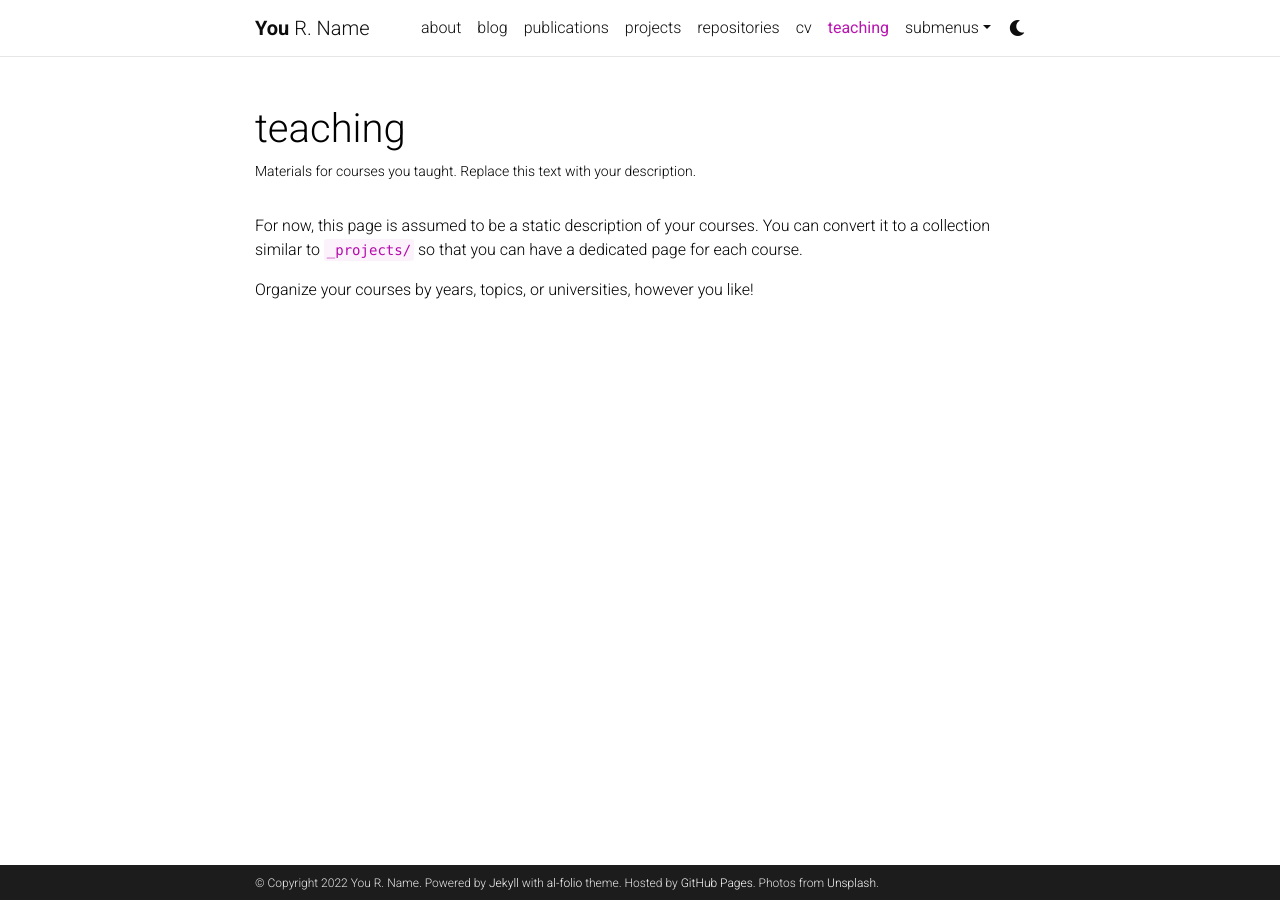
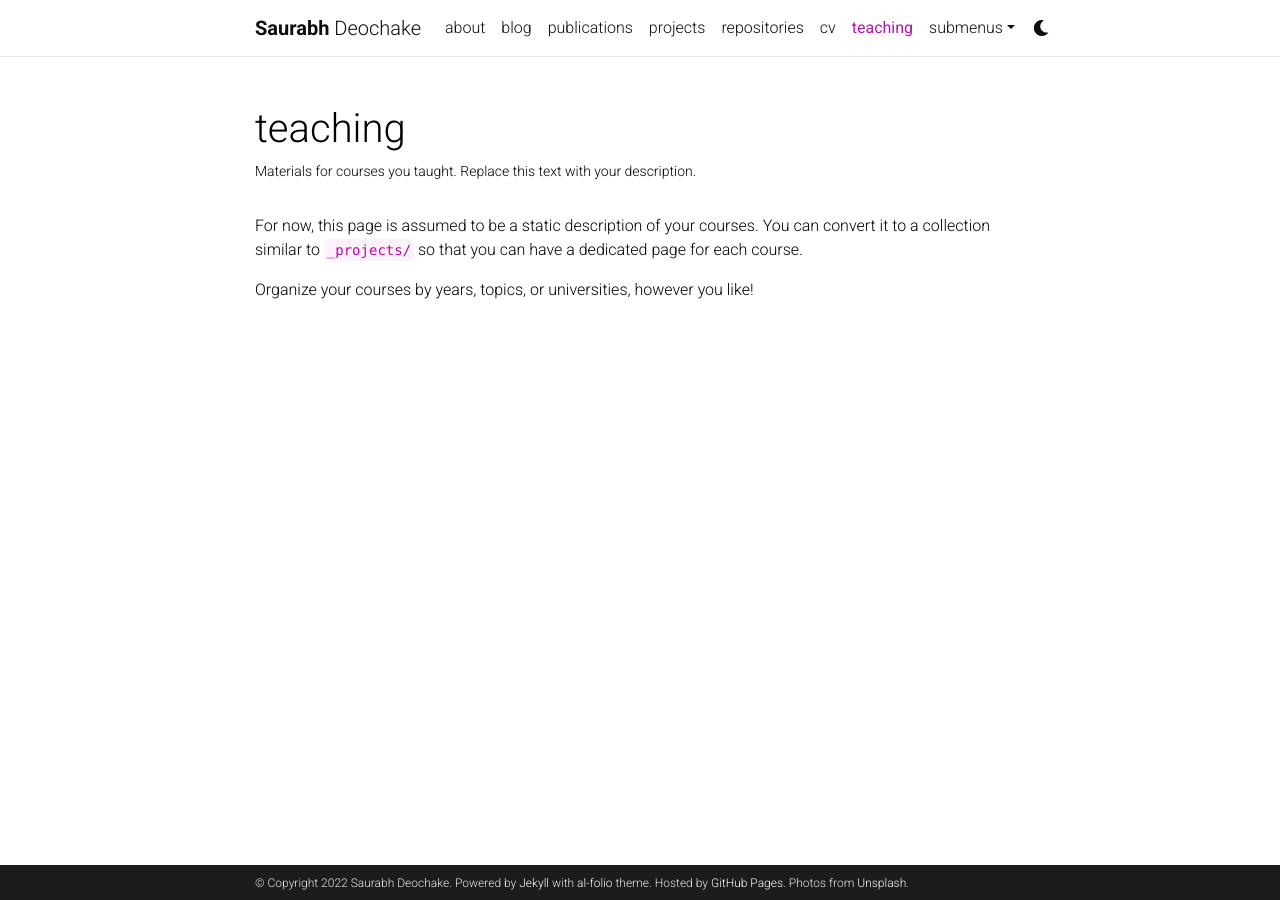
Before and after one commit to saurabh-deochake/saurabh-deochake.github.io, a Jekyll site: the page built from _pages/teaching.md, in a window 1280 px wide. Built offline with Jekyll 4.4.1, drawn with Linux system fonts in a browser that asks for light colours; full-size pictures stand in for the smaller copies a plugin makes; comment, search, counter and statistics services are not loaded; a style sheet for code colours, icons or effects is not loaded.

Commit message:
new changes

```diff
--- a/_config.yml
+++ b/_config.yml
@@ -3,12 +3,12 @@
 # -----------------------------------------------------------------------------
 
 title: blank # the website title (if blank, full name will be used instead)
-first_name: You
-middle_name: R.
-last_name: Name
-email: you@example.com
+first_name: Saurabh
+middle_name:
+last_name: Deochake
+email: saurabh.deochake@gmail.com
 description: > # the ">" symbol means to ignore newlines until "footer_text:"
-  A simple, whitespace theme for academics. Based on [*folio](https://github.com/bogoli/-folio) design.
+  Hi, this is Saurabh.
 footer_text: >
   Powered by <a href="https://jekyllrb.com/" target="_blank">Jekyll</a> with <a href="https://github.com/alshedivat/al-folio">al-folio</a> theme.
   Hosted by <a href="https://pages.github.com/" target="_blank">GitHub Pages</a>.
@@ -97,8 +97,7 @@ facebook_id: # your facebook id
 discord_id: # your discord id (18-digit unique numerical identifier)
 
 contact_note: >
-  You can even add a little note about which of these is the best way to reach you.
-
+  If you want to chat with me, shoot me an email at saurabh[dot]deochake[at]gmail[dot]com.
 # -----------------------------------------------------------------------------
 # Analytics and search engine verification
 # -----------------------------------------------------------------------------
```
